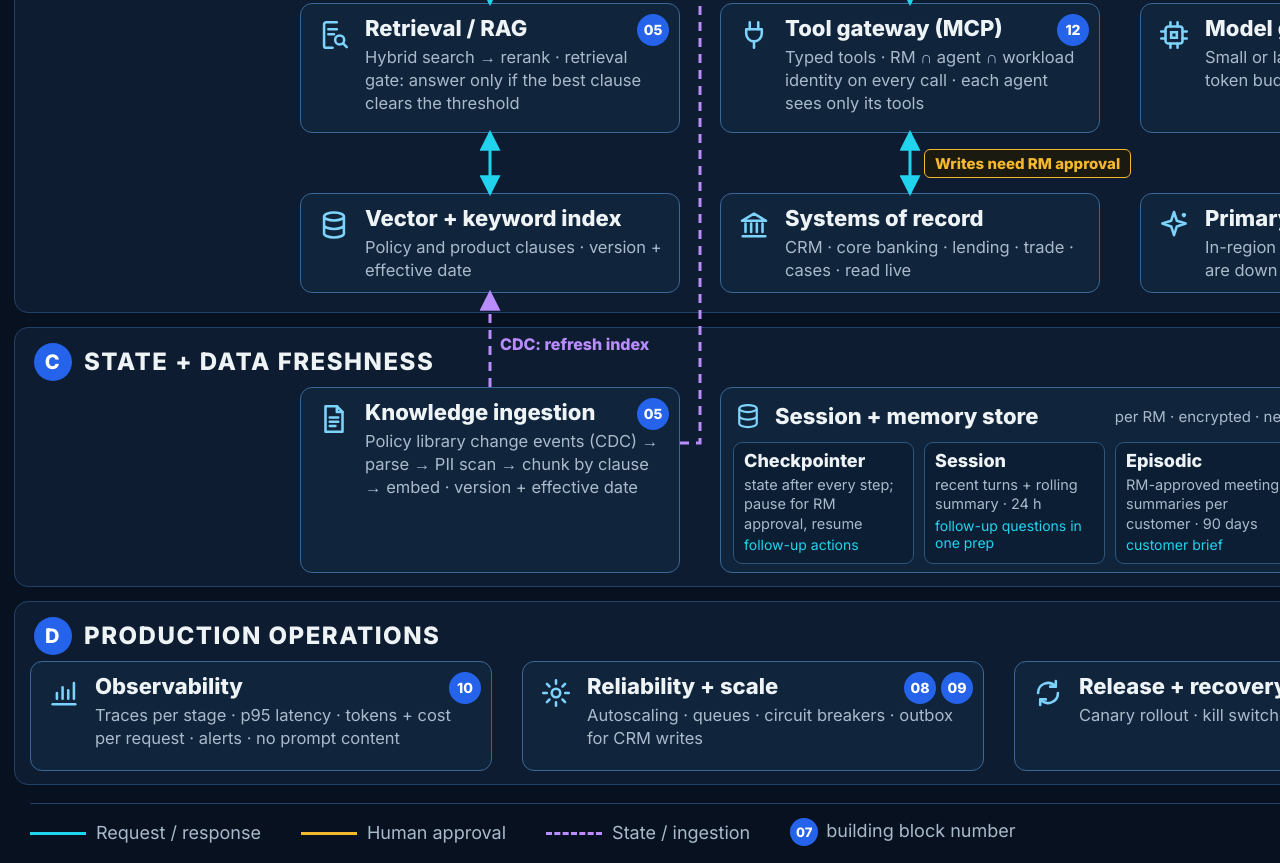
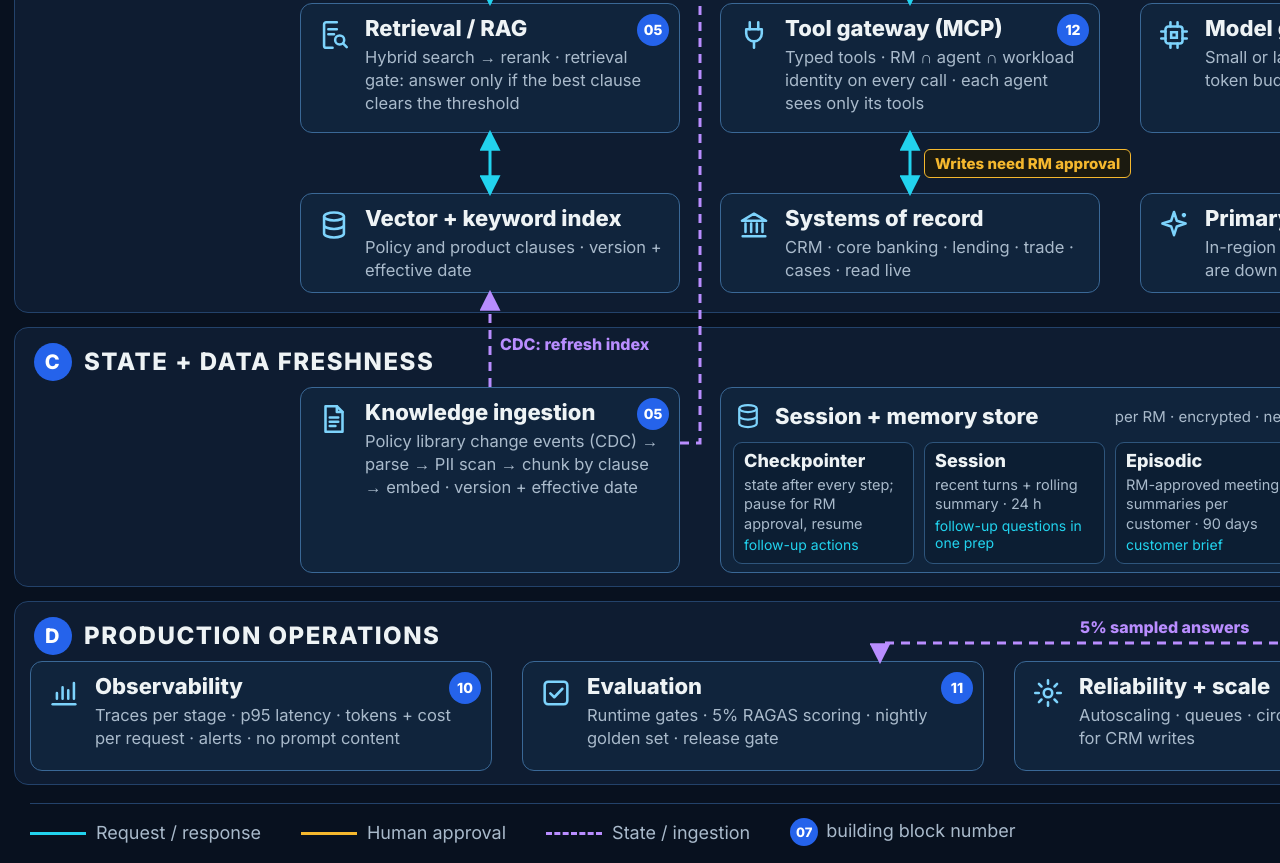
Before and after one commit to abhishekiit2014032/sme-rm-copilot, a plain HTML site: page docs/architecture/diagrams/simple-hld/simple-hld.html in a window 1280 px wide. Shown: the part 637-1500 px from the top of the page. Drawn offline with Linux system fonts and the light colour scheme.

Commit message:
Simple HLD: production lane ordered observability, evaluation, reliability, release
Co-Authored-By: Claude Opus 5.5 <noreply@anthropic.com>
Claude-Session: https://claude.ai/code/session_017mnFTtgPUTPw2EMPKevzKD

```diff
--- a/docs/architecture/diagrams/simple-hld/simple-hld.html
+++ b/docs/architecture/diagrams/simple-hld/simple-hld.html
@@ -95,7 +95,7 @@ svg.wires { position:absolute; left:0; top:0; pointer-events:none; }
 <div class="lbl a" style="left:1580px;top:410px">APPROVE / ESCALATE</div>
 <div class="lbl a" style="left:1780px;top:950px">sign + audit</div>
 <div class="lbl v" style="left:500px;top:972px">CDC: refresh index</div>
-<div class="lbl v" style="left:1300px;top:1253px">5% sampled answers</div>
+<div class="lbl v" style="left:1080px;top:1255px">5% sampled answers</div>
 <div class="pill" style="left:924px;top:786px">Writes need RM approval</div>
 <svg class="wires" width="2000" height="1500" viewBox="0 0 2000 1500" id="w"></svg>
 
@@ -124,9 +124,9 @@ const BOX = [
  [300,1024,380,186,'row','doc',['05'],'Knowledge ingestion','Policy library change events (CDC) → parse → PII scan → chunk by clause → embed · version + effective date'],
  [1560,1024,410,186,'row','lock',[],'Secure storage','Keys · write-once, hash-chained audit log · approval signatures · retention'],
  [30,1298,462,110,'row','chart',['10'],'Observability','Traces per stage · p95 latency · tokens + cost per request · alerts · no prompt content'],
- [522,1298,462,110,'row','gear',['08','09'],'Reliability + scale','Autoscaling · queues · circuit breakers · outbox for CRM writes'],
- [1014,1298,462,110,'row','cycle',[],'Release + recovery','Canary rollout · kill switches · rollback · backups'],
- [1506,1298,464,110,'row','check',['11'],'Evaluation','Runtime gates · 5% RAGAS scoring · nightly golden set · release gate'],
+ [1014,1298,462,110,'row','gear',['08','09'],'Reliability + scale','Autoscaling · queues · circuit breakers · outbox for CRM writes'],
+ [1506,1298,464,110,'row','cycle',[],'Release + recovery','Canary rollout · kill switches · rollback · backups'],
+ [522,1298,462,110,'row','check',['11'],'Evaluation','Runtime gates · 5% RAGAS scoring · nightly golden set · release gate'],
 ];
 document.getElementById('boxes').innerHTML = BOX.map(([x,y,w,h,l,ic,bd,t,d,cls]) =>
   `<div class="b ${l} ${cls||''} ${bd.length>1?'hb2':bd.length?'hb':''}" style="left:${x}px;top:${y}px;width:${w}px;height:${h}px">` +
@@ -145,7 +145,7 @@ const W = [
  [[[1765,770],[1765,1024]],'a'],
  [[[490,1024],[490,930]],'v',1],
  [[[680,1080],[700,1080],[700,296],[901,296],[901,268]],'v',1],
- [[[1530,268],[1530,1298]],'v',1],
+ [[[1530,268],[1530,1280],[880,1280],[880,1298]],'v',1],
 ];
 const col = {c:'#22D3EE', a:'#F5B82E', v:'#B98DFF'};
 let s = '<defs>' + Object.entries(col).map(([k,v]) => `<marker id="m${k}" viewBox="0 0 10 10" refX="8.5" refY="5" markerWidth="7" markerHeight="7" orient="auto-start-reverse"><path d="M0,0L10,5L0,10z" fill="${v}"/></marker>`).join('') + '</defs>';
```
Also changed, not shown: docs/architecture/diagrams/simple-hld/simple-hld.png.
